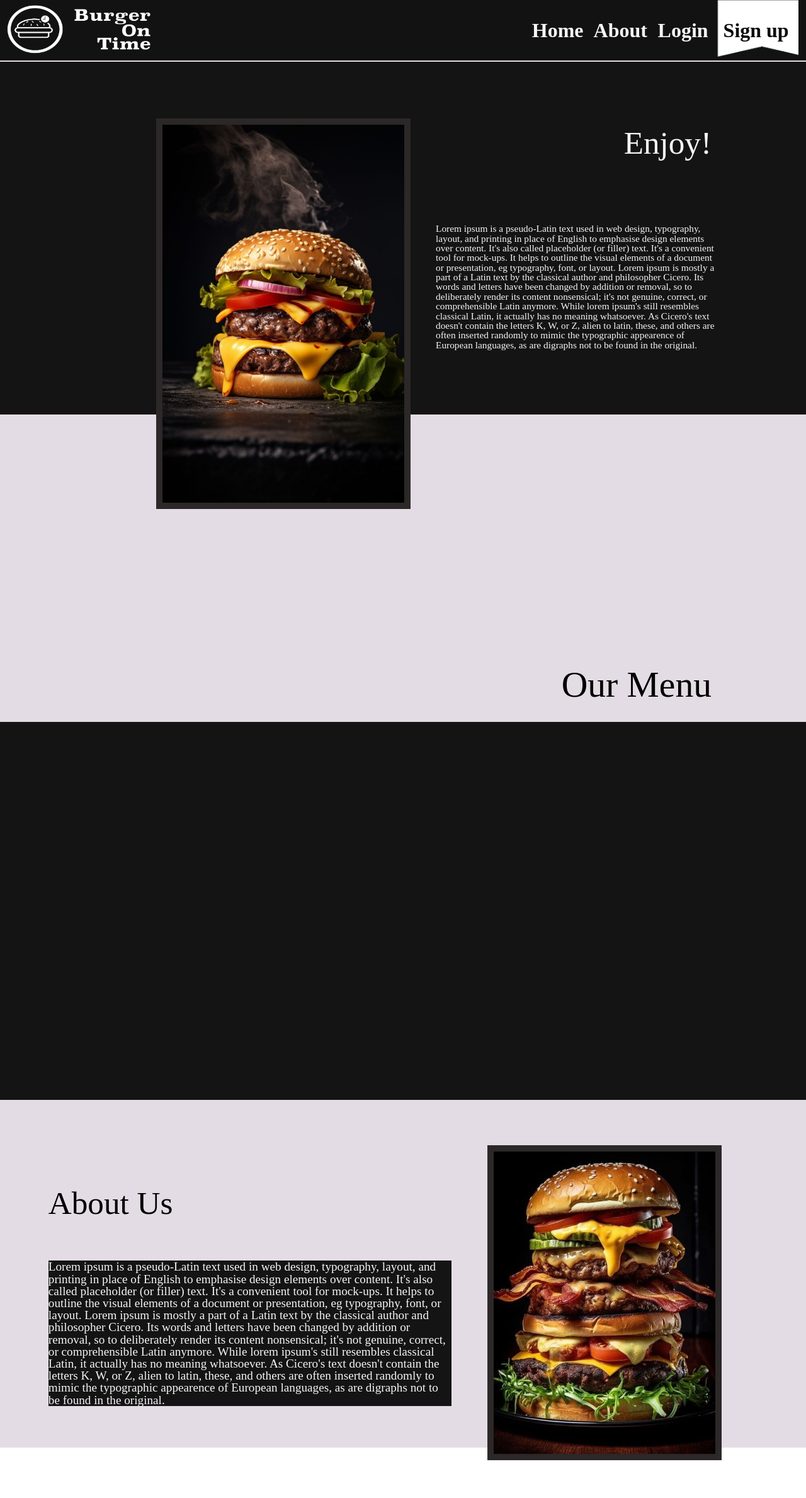
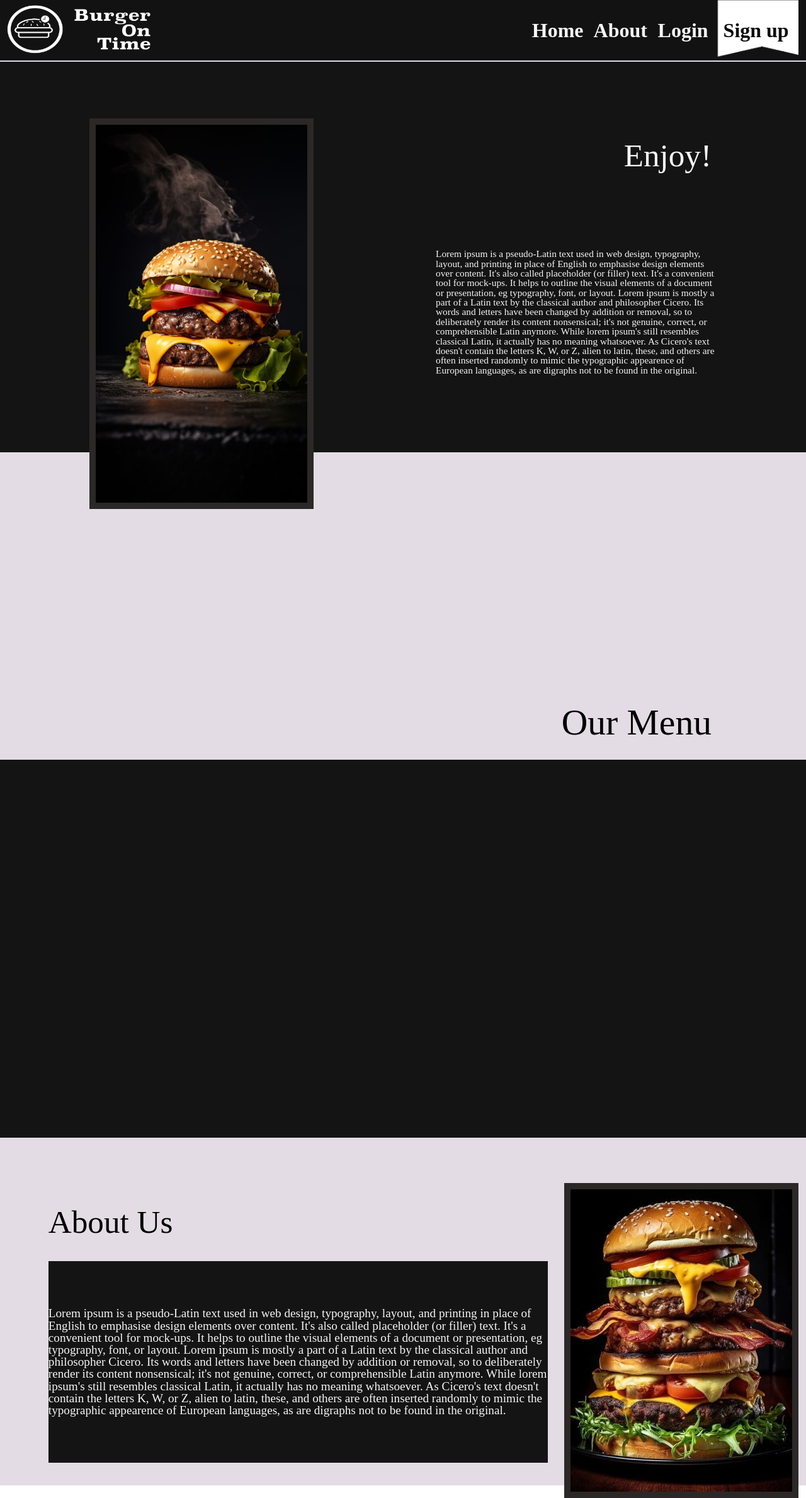
Before and after one commit to pourgosh/Project-Reastaurant-App-Frontend, a React (Vite) app: page / in a window 1280 px wide. Shown: the whole page at 63% size. Before the commit the page ends 2318 px from the top, so only its background shows below. Built offline with nearby package versions, Linux system fonts and the light colour scheme.

Commit message:
update home page styles for responsiveness

```diff
--- a/src/pages/HomePage/HomePage.jsx
+++ b/src/pages/HomePage/HomePage.jsx
@@ -34,10 +34,12 @@ const HomePage = () => {
             <p>About Us</p>
           </div>
           <div className="aboutUsTextContainer">
-            <p>{myText}</p>
+            <div>
+              <p>{myText}</p>
+            </div>
           </div>
         </div>
-        <div className="imgWrapperWrapper">
+        <div>
           <div className="aboutUsImgWrapper">
             <img src={burgerImgTwo} alt="staff members image" />
           </div>
--- a/src/pages/HomePage/homePage.css
+++ b/src/pages/HomePage/homePage.css
@@ -1,7 +1,7 @@
 .mainWrapper {
   background-color: rgb(20, 20, 20);
   margin-top: 2px;
-  height: 70dvh;
+  min-height: 70dvh;
   display: flex;
 }
 .enjoyTextContainer {
@@ -15,7 +15,7 @@
   color: whitesmoke;
 }
 .textContainer {
-  width: 35dvw;
+  max-width: 35dvw;
   height: fit-content;
   text-align: left;
   position: relative;
@@ -26,25 +26,24 @@
   color: whitesmoke;
 }
 .imgWrapperWrapper {
-  width: 50%;
+  width: 50dvw;
   display: flex;
   justify-content: center;
 }
 .imgWrapper {
   position: relative;
   border: 10px solid #2c2828;
-  height: 75dvh;
-  width: 30dvw;
+  max-height: 75dvh;
+  max-width: 30dvw;
   top: 90px;
-  left: 130px;
 }
 .imgWrapper img {
   width: 100%;
   height: 100%;
-  object-fit: cover;
+  object-fit: contain;
 }
 .textWrapper {
-  width: 50%;
+  width: 50dvw;
   display: flex;
   flex-direction: column;
   justify-content: space-evenly;
@@ -77,7 +76,7 @@
   display: flex;
 }
 .aboutUsTextWrapper {
-  width: 50%;
+  width: 70dvw;
   display: flex;
   flex-direction: column;
   justify-content: space-evenly;
@@ -90,15 +89,21 @@
   margin-left: 6dvw;
 }
 .aboutUsTextContainer {
-  width: 100%;
+  width: 62dvw;
   background-color: rgb(20, 20, 20);
-  height: fit-content;
+  height: 40dvh;
   margin-left: 6dvw;
+  display: flex;
+  align-items: center;
+}
+.aboutUsTextContainer div p {
+  text-align: left;
 }
 .aboutUsTextContainer p {
   font-size: 1.5dvw;
   color: whitesmoke;
 }
+
 .aboutUsImgWrapper {
   border: 10px solid #2c2828;
   height: 100%;
```
